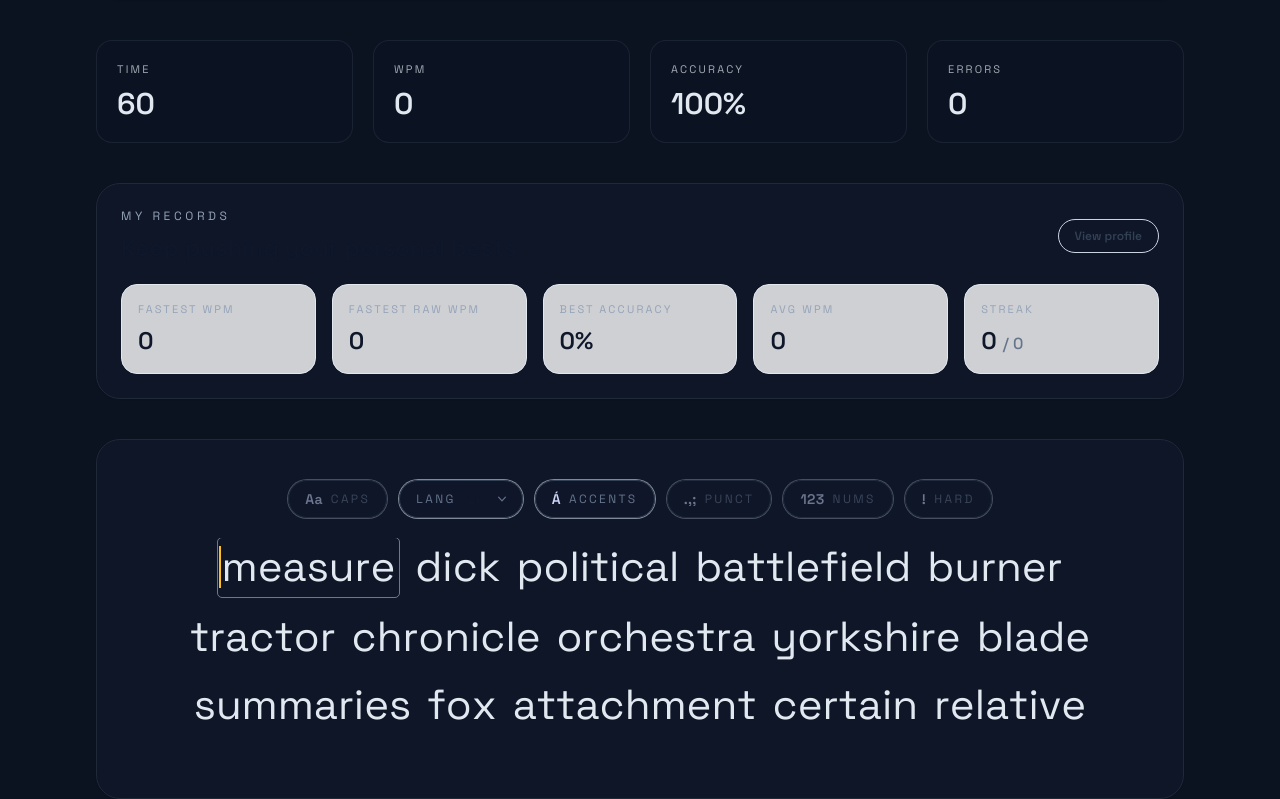
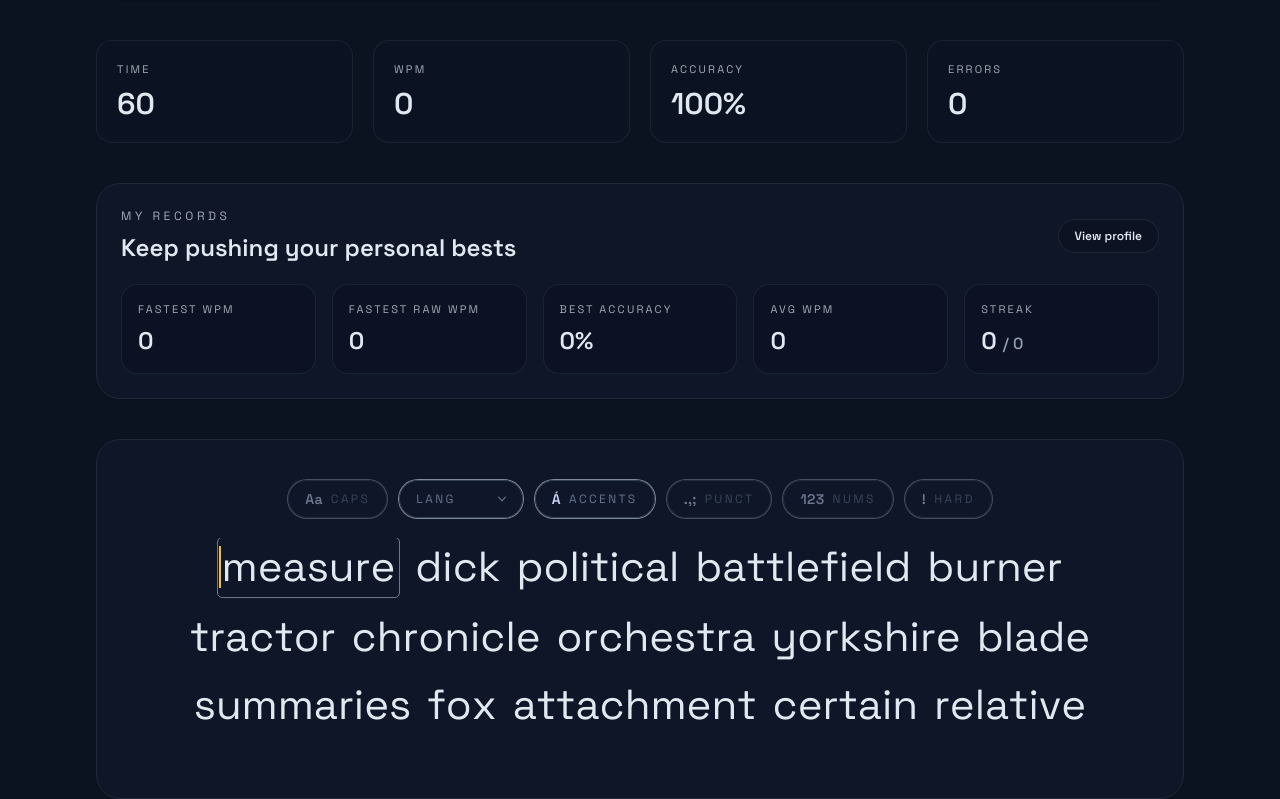
Before and after one commit to checo99dlg/Typing-Web, a Flask app: page / in a window 1280 px wide. Shown: the part 250-1049 px from the top of the page. Run offline with Flask 3, Linux system fonts and the light colour scheme; the visitor is signed in with stand-in values (Sample User, id 1); data comes from the database, SQL or seed files in the repository; data that the repository does not hold is empty; some libraries are stand-ins or nearby versions.

Commit message:
Theme record cards and persist Honey on profile

```diff
--- a/templates/index.html
+++ b/templates/index.html
@@ -166,6 +166,21 @@
         border-color: var(--app-surface-border) !important;
         color: var(--app-word) !important;
       }
+      .records-card {
+        background-color: color-mix(in srgb, var(--app-surface) 85%, #000) !important;
+        border-color: color-mix(in srgb, var(--app-surface-border) 80%, transparent) !important;
+      }
+      .records-label {
+        color: var(--app-word) !important;
+        opacity: 0.7;
+      }
+      .records-title,
+      .records-value {
+        color: var(--app-word) !important;
+      }
+      .records-sub {
+        color: var(--app-muted) !important;
+      }
     </style>
     <script src="https://cdn.tailwindcss.com"></script>
   </head>
@@ -266,31 +281,33 @@
       <section class="surface rounded-3xl border border-slate-200 bg-slate-100/90 p-6 shadow-sm dark:border-slate-800 dark:bg-slate-900">
         <div class="flex flex-wrap items-center justify-between gap-4">
           <div>
-            <p class="text-xs uppercase tracking-[0.3em] text-slate-400 dark:text-slate-500">My Records</p>
-            <h2 class="mt-2 text-2xl font-semibold text-slate-900 dark:text-white">Keep pushing your personal bests</h2>
+            <p class="records-label text-xs uppercase tracking-[0.3em] text-slate-400 dark:text-slate-500">My Records</p>
+            <h2 class="records-title mt-2 text-2xl font-semibold text-slate-900 dark:text-white">Keep pushing your personal bests</h2>
           </div>
-          <a href="{{ url_for('profile') }}" class="rounded-full border border-slate-300 px-4 py-2 text-xs font-semibold text-slate-700 hover:bg-slate-300 dark:border-slate-700 dark:text-slate-200 dark:hover:bg-slate-800">View profile</a>
+          <a href="{{ url_for('profile') }}" class="header-btn rounded-full border border-slate-300 px-4 py-2 text-xs font-semibold text-slate-700 hover:bg-slate-300 dark:border-slate-700 dark:text-slate-200 dark:hover:bg-slate-800">View profile</a>
         </div>
         <div class="mt-5 grid gap-4 sm:grid-cols-2 lg:grid-cols-5">
-          <div class="rounded-2xl border border-slate-200 bg-white/80 p-4 dark:border-slate-800 dark:bg-slate-950/40">
-            <p class="text-[11px] uppercase tracking-[0.2em] text-slate-400 dark:text-slate-500">Fastest WPM</p>
-            <p class="mt-2 text-2xl font-semibold text-slate-900 dark:text-white">{{ summary.fastest_wpm }}</p>
+          <div class="records-card rounded-2xl border border-slate-200 bg-white/80 p-4 dark:border-slate-800 dark:bg-slate-950/40">
+            <p class="records-label text-[11px] uppercase tracking-[0.2em] text-slate-400 dark:text-slate-500">Fastest WPM</p>
+            <p class="records-value mt-2 text-2xl font-semibold text-slate-900 dark:text-white">{{ summary.fastest_wpm }}</p>
           </div>
-          <div class="rounded-2xl border border-slate-200 bg-white/80 p-4 dark:border-slate-800 dark:bg-slate-950/40">
-            <p class="text-[11px] uppercase tracking-[0.2em] text-slate-400 dark:text-slate-500">Fastest Raw WPM</p>
-            <p class="mt-2 text-2xl font-semibold text-slate-900 dark:text-white">{{ summary.fastest_raw_wpm }}</p>
+          <div class="records-card rounded-2xl border border-slate-200 bg-white/80 p-4 dark:border-slate-800 dark:bg-slate-950/40">
+            <p class="records-label text-[11px] uppercase tracking-[0.2em] text-slate-400 dark:text-slate-500">Fastest Raw WPM</p>
+            <p class="records-value mt-2 text-2xl font-semibold text-slate-900 dark:text-white">{{ summary.fastest_raw_wpm }}</p>
           </div>
-          <div class="rounded-2xl border border-slate-200 bg-white/80 p-4 dark:border-slate-800 dark:bg-slate-950/40">
-            <p class="text-[11px] uppercase tracking-[0.2em] text-slate-400 dark:text-slate-500">Best Accuracy</p>
-            <p class="mt-2 text-2xl font-semibold text-slate-900 dark:text-white">{{ summary.best_accuracy }}%</p>
+          <div class="records-card rounded-2xl border border-slate-200 bg-white/80 p-4 dark:border-slate-800 dark:bg-slate-950/40">
+            <p class="records-label text-[11px] uppercase tracking-[0.2em] text-slate-400 dark:text-slate-500">Best Accuracy</p>
+            <p class="records-value mt-2 text-2xl font-semibold text-slate-900 dark:text-white">{{ summary.best_accuracy }}%</p>
           </div>
-          <div class="rounded-2xl border border-slate-200 bg-white/80 p-4 dark:border-slate-800 dark:bg-slate-950/40">
-            <p class="text-[11px] uppercase tracking-[0.2em] text-slate-400 dark:text-slate-500">Avg WPM</p>
-            <p class="mt-2 text-2xl font-semibold text-slate-900 dark:text-white">{{ summary.avg_wpm }}</p>
+          <div class="records-card rounded-2xl border border-slate-200 bg-white/80 p-4 dark:border-slate-800 dark:bg-slate-950/40">
+            <p class="records-label text-[11px] uppercase tracking-[0.2em] text-slate-400 dark:text-slate-500">Avg WPM</p>
+            <p class="records-value mt-2 text-2xl font-semibold text-slate-900 dark:text-white">{{ summary.avg_wpm }}</p>
           </div>
-          <div class="rounded-2xl border border-slate-200 bg-white/80 p-4 dark:border-slate-800 dark:bg-slate-950/40">
-            <p class="text-[11px] uppercase tracking-[0.2em] text-slate-400 dark:text-slate-500">Streak</p>
-            <p class="mt-2 text-2xl font-semibold text-slate-900 dark:text-white">{{ summary.current_streak }} <span class="text-base font-medium text-slate-500">/ {{ summary.longest_streak }}</span></p>
+          <div class="records-card rounded-2xl border border-slate-200 bg-white/80 p-4 dark:border-slate-800 dark:bg-slate-950/40">
+            <p class="records-label text-[11px] uppercase tracking-[0.2em] text-slate-400 dark:text-slate-500">Streak</p>
+            <p class="records-value mt-2 text-2xl font-semibold text-slate-900 dark:text-white">
+              {{ summary.current_streak }} <span class="records-sub text-base font-medium text-slate-500">/ {{ summary.longest_streak }}</span>
+            </p>
           </div>
         </div>
       </section>
```
Also changed, not shown: templates/profile.html (+11 -158 lines).
